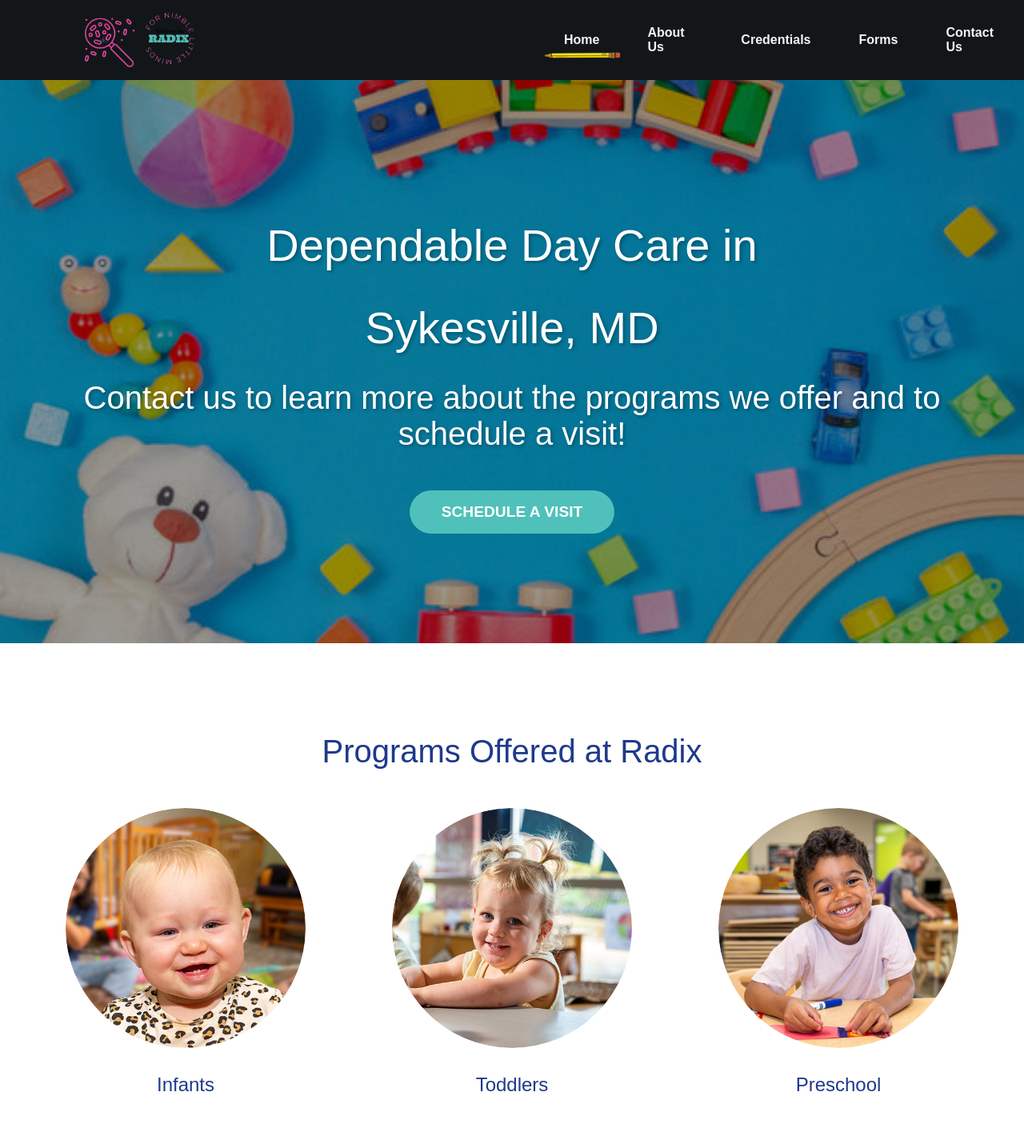
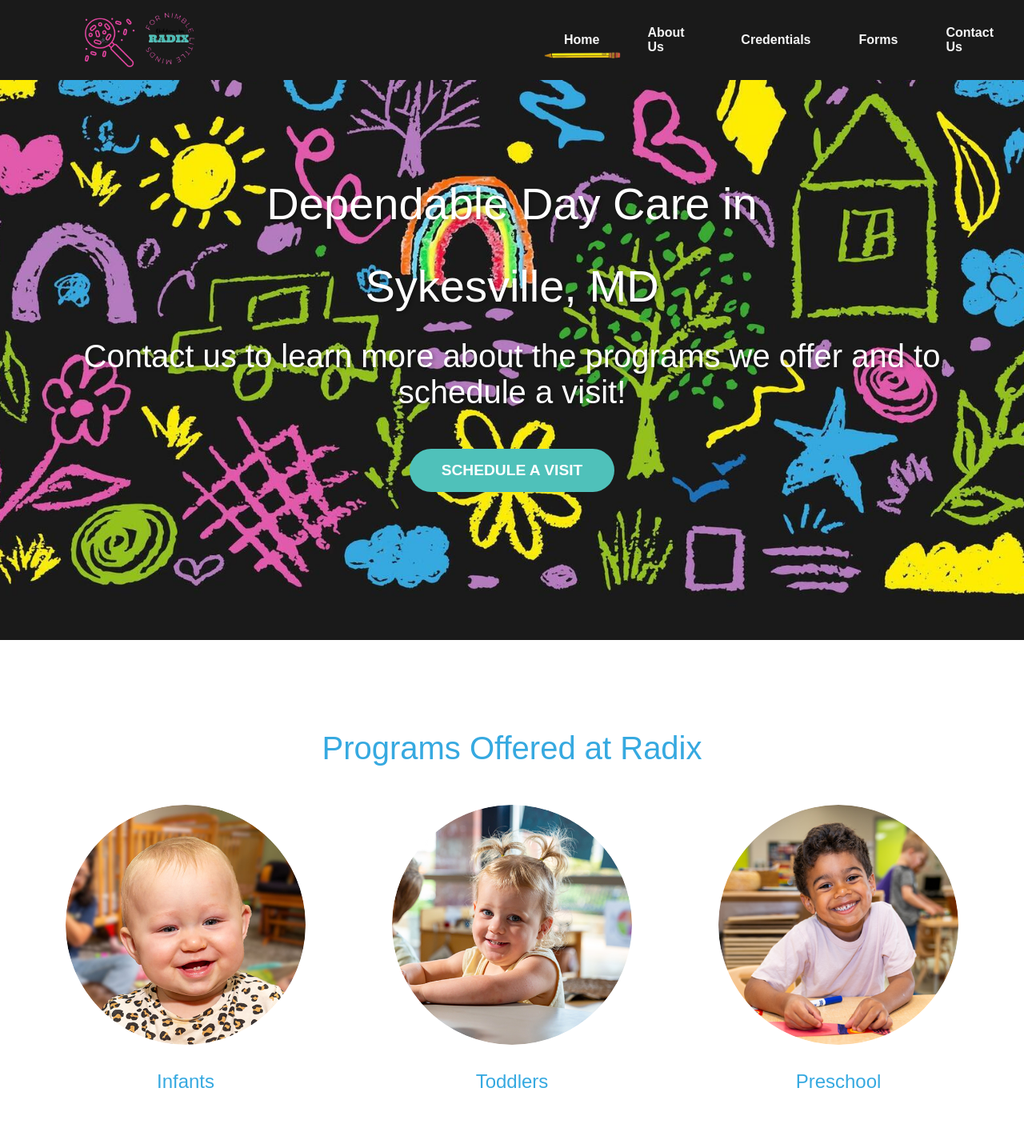
Before and after one commit to prabrat/radix-web, a React (Create React App) app: page / in a window 1280 px wide. Shown: the top 1420 px of the page at 80% size. Built offline with nearby package versions, Linux system fonts and the light colour scheme.

Commit message:
Added fixed navbar and updated background iamge

```diff
--- a/src/components/navbar.js
+++ b/src/components/navbar.js
@@ -39,6 +39,7 @@ function NavBar() {
                     </button>
                 </div>
             </div>
+
     );
 }
 
--- a/src/pages/home.js
+++ b/src/pages/home.js
@@ -10,6 +10,8 @@ import preschool from '../images/home/preschool.png';
 import toyIMG from '../images/home/toy.png';
 import clothIMG from '../images/home/cloth.jpg';
 import tempSponsor from '../images/home/tempSponsor.png';
+
+import TestBackground from '../images/home/doodle.jpg';
 
 function Home() {
   const programs = [
@@ -66,7 +68,7 @@ function Home() {
 
   return (
     <div>
-      <div className="backgroundImage" style={{ backgroundImage: `url(${background})` }}>
+      <div className="backgroundImage" style={{ backgroundImage: `url(${TestBackground})` }}>
         <div className="homeTop">
           <h1>Dependable Day Care in</h1>
           <h1>Sykesville, MD</h1>
--- a/src/styles/footer.css
+++ b/src/styles/footer.css
@@ -6,7 +6,7 @@
 
 /* Top Section */
 .footerTop {
-  background-color: #121619; /* Dark background */
+  background-color: #1a1a1a; /* Dark background */
   color: #4fc1ba;
   display: flex;
   justify-content: space-between;
@@ -82,7 +82,7 @@
   display: inline-block;
   margin-top: 10px;
   background-color: #4fc1ba;
-  color: #121619;
+  color: #1a1a1a;
   padding: 8px 16px;
   text-decoration: none;
   font-weight: bold;
@@ -91,7 +91,7 @@
 }
 
 .footerTop .contactLink:hover {
-  background-color: #121619;
+  background-color: #1a1a1a;
   color: #fc3aa4;
   border: 1px solid #fc3aa4;
 }
@@ -120,7 +120,7 @@
 .footerBottom .socialMedia svg {
   font-size: 1.5rem;
   cursor: pointer;
-  color: #121619; /* Match text color */
+  color: #1a1a1a; /* Match text color */
   transition: transform 0.2s ease, color 0.2s ease;
 }
 
--- a/src/styles/home.css
+++ b/src/styles/home.css
@@ -1,24 +1,15 @@
 /* Top of Home Page */
 .backgroundImage {
   position: relative;
-  min-height: 80vh;
+  min-height: 92vh;
   background-size: cover;
   background-position: center;
   background-attachment: fixed;
+  background-repeat: no-repeat;
   display: flex;
   align-items: center;
   justify-content: center;
   padding: 2rem;
-}
-
-.backgroundImage::before {
-  content: '';
-  position: absolute;
-  top: 0;
-  left: 0;
-  right: 0;
-  bottom: 0;
-  background: rgba(0, 0, 0, 0.4);
 }
 
 .homeTop {
@@ -71,7 +62,7 @@
 
 .programs h2 {
   text-align: center;
-  color: #1e3a8a;  /* Navy blue color */
+  color: #36a9e0;  /* Navy blue color */
   font-size: 2.5rem;
   margin-bottom: 3rem;
   font-weight: 100;
@@ -108,7 +99,7 @@
 }
 
 .item h3 {
-  color: #1e3a8a;  /* Navy blue color */
+  color: #36a9e0;
   font-size: 1.5rem;
   text-align: center;
   margin-top: 1rem;
@@ -124,7 +115,7 @@
 
 .curriculumButton,
 .formsButton {
-  background-color: #fc3aa4;
+  background-color: #e15aac;
   color: white;
   padding: 1rem 2.5rem;
   border: none;
--- a/src/styles/navbar.css
+++ b/src/styles/navbar.css
@@ -2,11 +2,13 @@
 .navbar {
   width: 100%;
   height: 100px;
-  background: transparent;
-  background-color: #121619; /* Dark neutral background */
+  background-size: cover;
+  background-color: #1a1a1a; /* Dark neutral background */
   display: flex;
   flex-direction: row;
-  box-shadow: 0px 4px 6px rgba(0, 0, 0, 0.1);
+  position: fixed; /* Make the navbar fixed */
+  top: 0; /* Stick to the top of the viewport */
+  z-index: 10; /* Ensure it appears above other content */
 }
 
 /* Left Side - Logo Section */
```
Also changed, not shown: src/images/home/MDA.jpg (added), src/images/home/doodle.jpg (added). Lines whose indentation alone changed are shown as unchanged.
